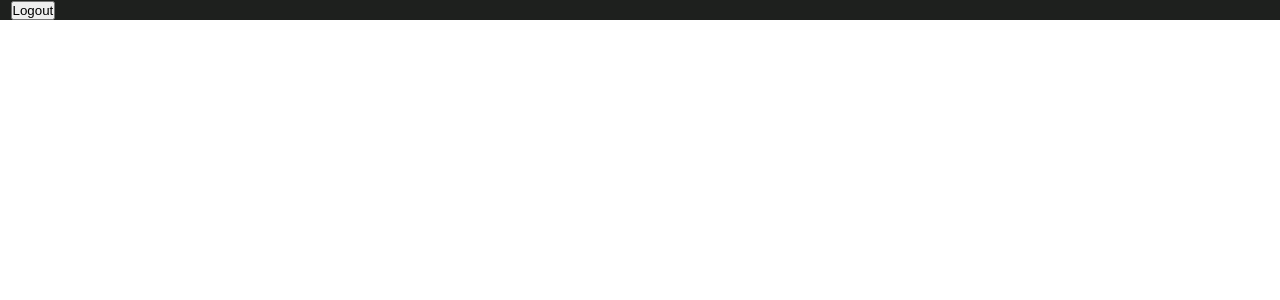
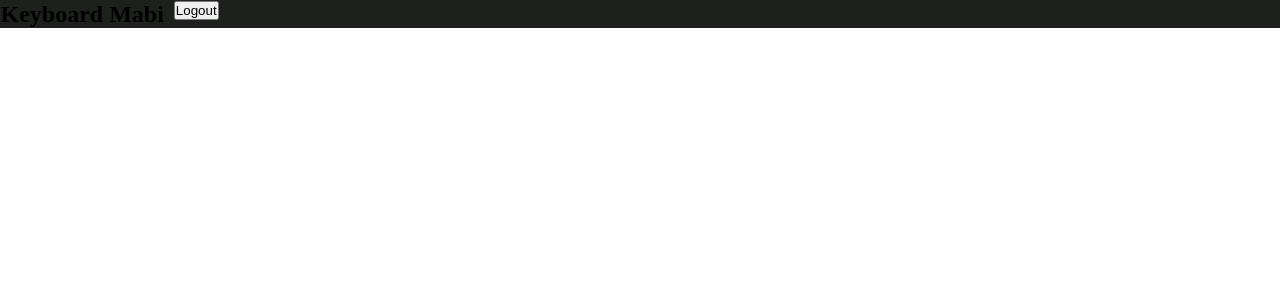
Before and after one commit to LuisArielRetanaHernadez/keyboard, a React (Vite) app: page / in a window 1280 px wide. Shown: the top 300 px of the page. Built offline with nearby package versions, Linux system fonts and the light colour scheme.

Commit message:
importamos el logo y lo agregamos el menu

```diff
--- a/src/layouts/Menu/Menu.jsx
+++ b/src/layouts/Menu/Menu.jsx
@@ -3,11 +3,15 @@ import { Link } from "react-router-dom"
 import { Outlet } from "react-router-dom"
 
 import './Menu.style.css'
+import Logo from "../../components/Logo/Logo"
 
 const Menu = () => {
   return (
     <div>
       <div className="menu">
+        <div className="menu__logo">
+          <Logo />
+        </div>
         <nav className="menu__nav">
           <ul className="menu__list">
             <li className="menu__item">
```
